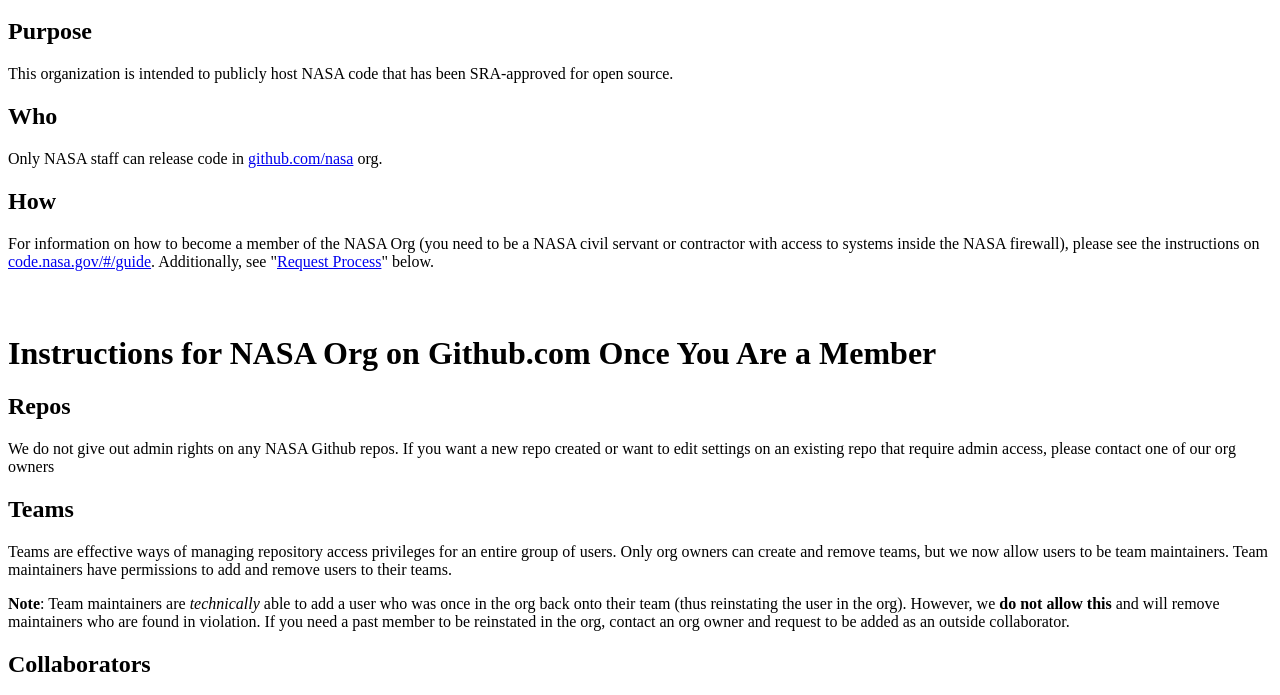
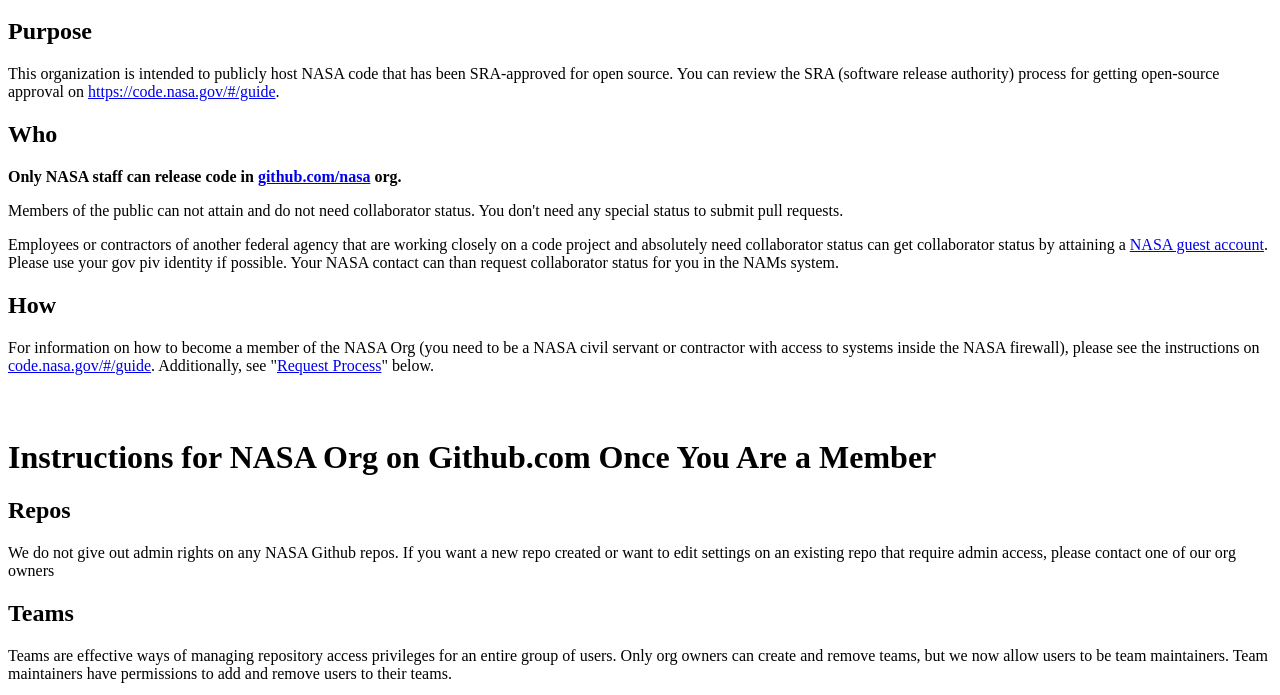
Before and after one commit to nasa/instructions, a plain HTML site: page index.html in a window 1280 px wide. Shown: the part 48-743 px from the top of the page. Drawn offline with Linux system fonts and the light colour scheme.

Commit message:
Update index.html

```diff
--- a/index.html
+++ b/index.html
@@ -1,10 +1,12 @@
 <h1 id="nasaspublicgithuborganization">NASA's Public GitHub Organization</h1>
 
 <h2 id="purpose">Purpose</h2>
-<p>This organization is intended to publicly host NASA code that has been SRA-approved for open source.</p>
+<p>This organization is intended to publicly host NASA code that has been SRA-approved for open source. You can review the SRA (software release authority) process for getting open-source approval on <a href="https://code.nasa.gov/#/guide">https://code.nasa.gov/#/guide</a>.</p>
 
 <h2 id="Who">Who</h2>
-<p>Only NASA staff can release code in <a href="https://github.com/nasa">github.com/nasa</a> org.</p>
+<p><b>Only NASA staff can release code in <a href="https://github.com/nasa">github.com/nasa</a> org.</b></p>
+<p>Members of the public can not attain and do not need collaborator status. You don't need any special status to submit pull requests.</p>
+<p>Employees or contractors of another federal agency that are working closely on a code project and absolutely need collaborator status can get collaborator status by attaining a <a href="https://guest.nasa.gov/">NASA guest account</a>. Please use your gov piv identity if possible. Your NASA contact can than request collaborator status for you in the NAMs system.</p>
 
 <h2 id="How">How</h2>
 <p>For information on how to become a member of the NASA Org (you need to be a NASA civil servant or contractor with access to systems inside the NASA firewall), please see the instructions on <a href="https://code.nasa.gov/#/guide">code.nasa.gov/#/guide</a>. Additionally, see "<a href="#process">Request Process</a>" below.</p>
```
